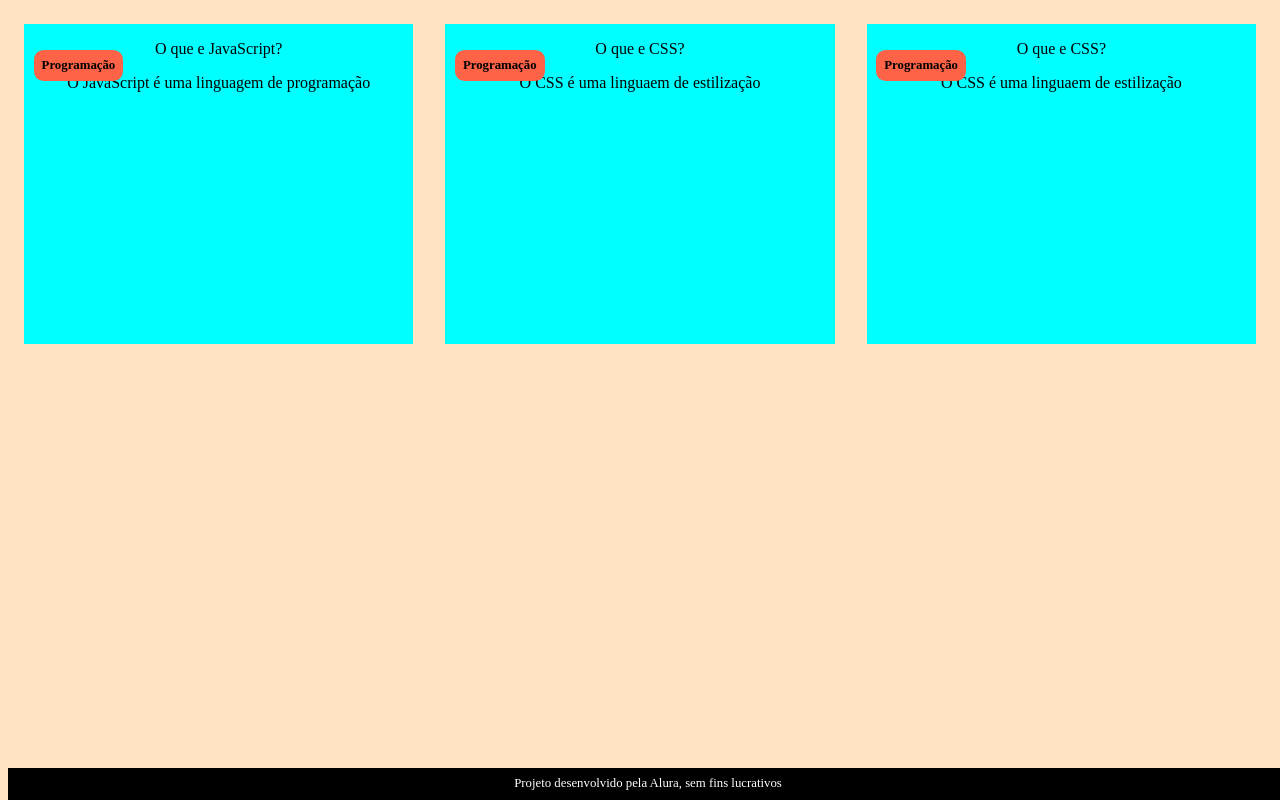
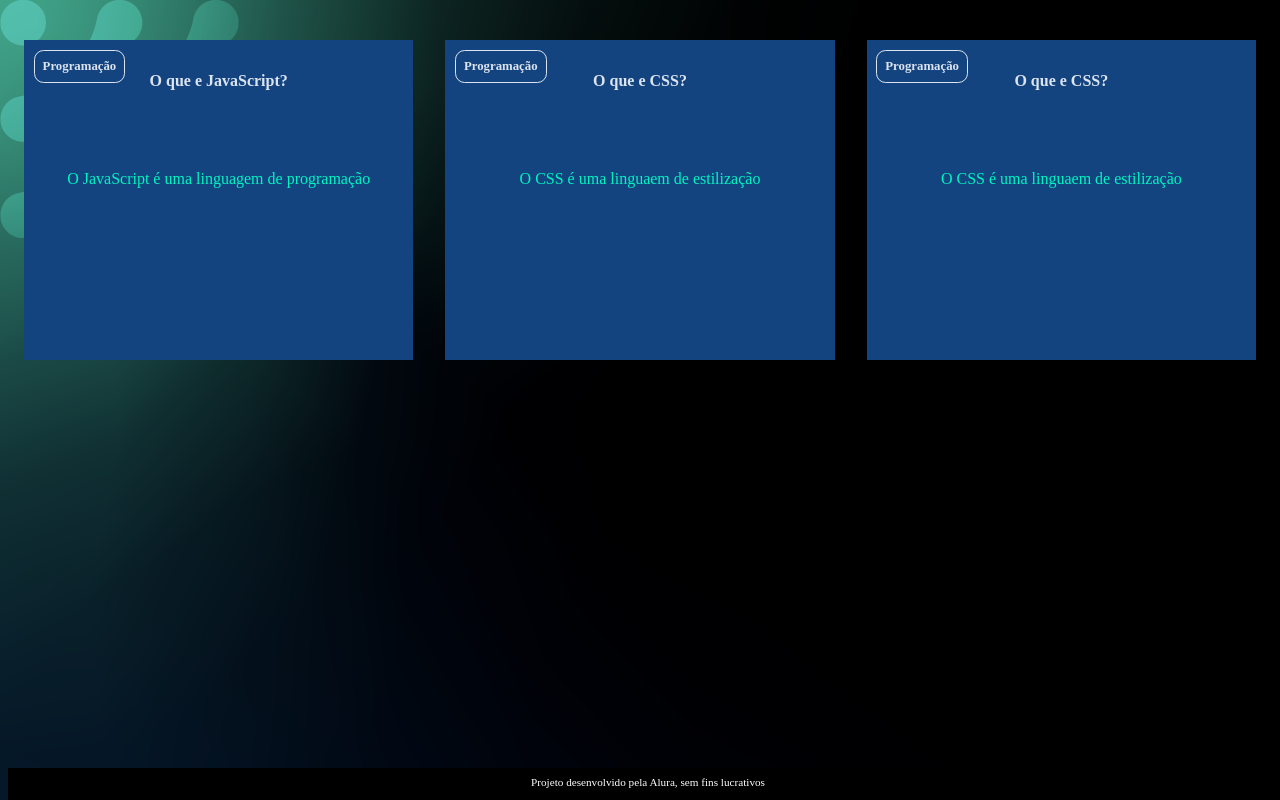
Before and after one commit to AllanaCamargo/camargo, a plain HTML site: page index.html in a window 1280 px wide. Drawn offline with Linux system fonts and the light colour scheme.

Commit message:
Add files via upload

```diff
--- a/assets/style.css
+++ b/assets/style.css
@@ -1,5 +1,11 @@
+:root {
+    --text-color:#DBE4EF;
+    --card-front-color: #144480;
+    --card-back-color: #00F4BF;
+}
+
 body{
-    background-color: bisque;
+    background: url(img/bg-desktop.webp);
     font-family: Bai Jamjuree;
 }
 
@@ -9,20 +15,21 @@ body{
 }
 .cartao {
     margin: 1rem 1rem;
-    background-color: aqua;
     height: 20rem;
     flex-grow: 1;
     flex-basis: calc(33% - 6rem);
 }
 
 .cartao__conteudo {
+    background-color: var(--card-front-color);
 text-align: center;
 height: 100%;
 
 }
 
 .cartao__conteudo h3 {
-    background-color: tomato;
+   color: var(--text-color);
+   border: 1px solid var(--text-color);
     text-align: left;
     padding: 0.5rem;
     position: absolute;
@@ -30,6 +37,28 @@ height: 100%;
     border-radius: 0.6rem;
     font-size: 1vw;
 }
+
+.cartao__conteudo p {
+    margin-top: 1rem;
+    padding: 2rem;
+
+}
+
+.cartao__conteudo__pergunta p {
+    color: var(--text-color);
+    font-weight: 700;
+}
+
+.cartao__conteudo__resposta p{
+color: var(--card-back-color);
+}
+
+
+
+
+
+
+
 footer{
     background-color: black;
     color: white;
@@ -40,6 +69,6 @@ footer{
 }
 footer p {
 text-align: center;
-font-size: 0.8rem;
+font-size: 0.7rem;
 margin-top: 0.5rem;
 }
```
Also changed, not shown: assets/img/bg-desktop.webp (added), assets/img/bg-tablet.webp (added), 1 other file.
